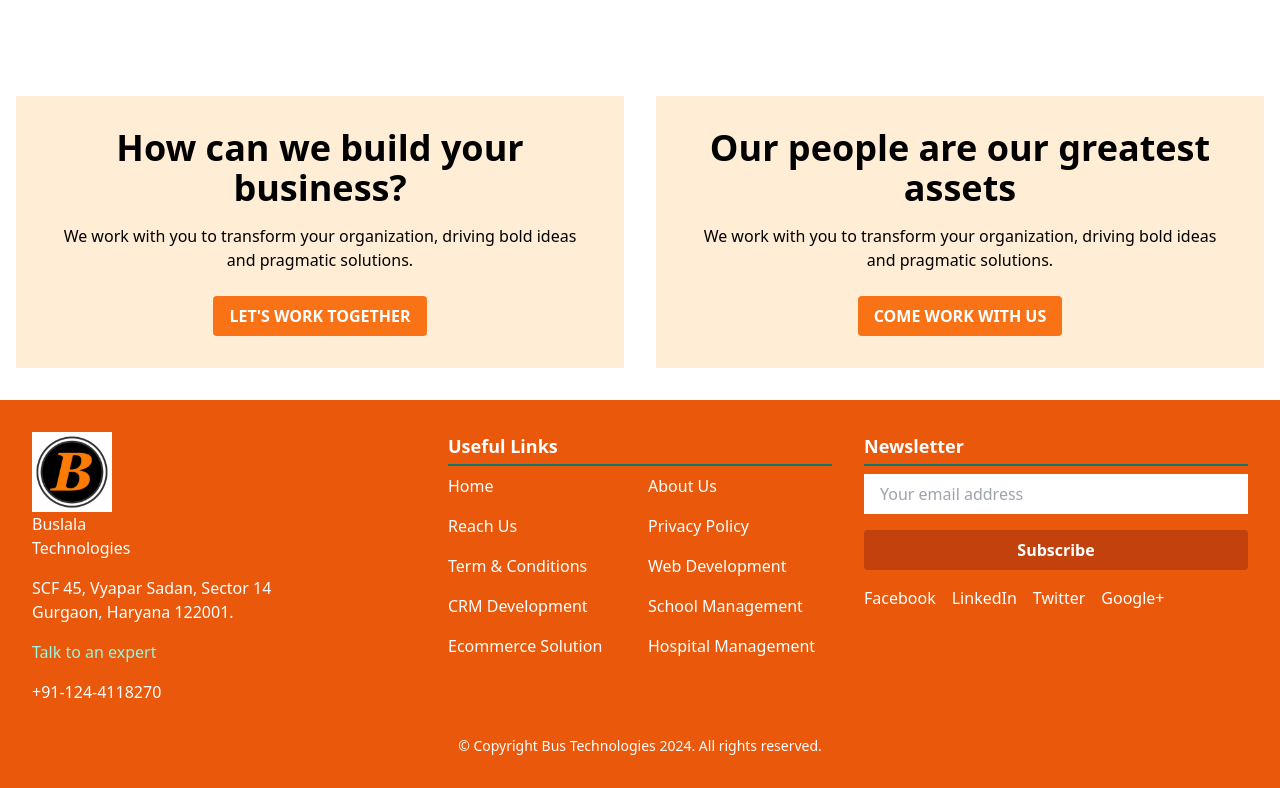
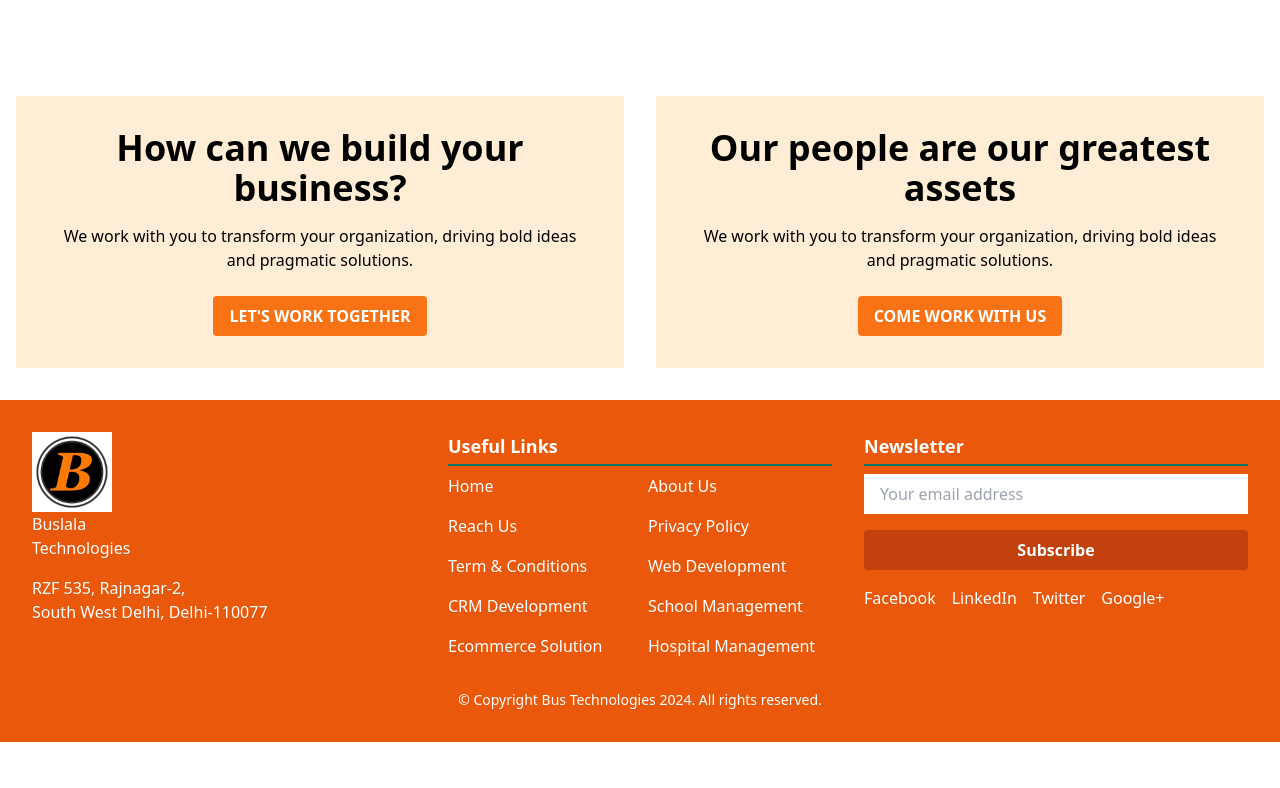
Before and after one commit to Aman121K/Morishsoftech, a React (Create React App) app: page / in a window 1280 px wide. Shown: the part 3860-4648 px from the top of the page. After the commit the page ends 4602 px from the top, so only its background shows below. Built offline with nearby package versions, Linux system fonts and the light colour scheme.

Commit message:
website changes

```diff
--- a/public/index.html
+++ b/public/index.html
@@ -24,7 +24,7 @@
       work correctly both with client-side routing and a non-root public URL.
       Learn how to configure a non-root public URL by running `npm run build`.
     -->
-    <title>React App</title>
+    <title>Bus Techhologies</title>
   </head>
   <body>
     <noscript>You need to enable JavaScript to run this app.</noscript>
--- a/src/components/Footer.jsx
+++ b/src/components/Footer.jsx
@@ -20,14 +20,16 @@ const Footer = () => {
             <p>Buslala <br />Technologies</p>
           </NavLink>
           <p>
-            SCF 45, Vyapar Sadan, Sector 14
+            RZF 535, Rajnagar-2,
+
             <br />
-            Gurgaon, Haryana 122001.
+            South West Delhi,
+            Delhi-110077
           </p>
           <NavLink to="#!" className="text-teal-200 hover:text-white">
-            Talk to an expert
+            {/* Talk to an expert */}
           </NavLink>
-          <p>+91-124-4118270</p>
+          {/* <p>+91-124-4118270</p> */}
         </div>
 
         <div>
```
Also changed, not shown: public/manifest.json.
